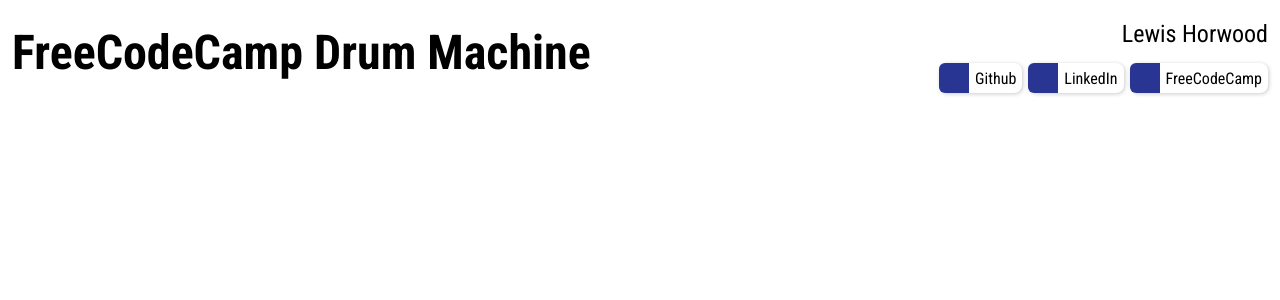
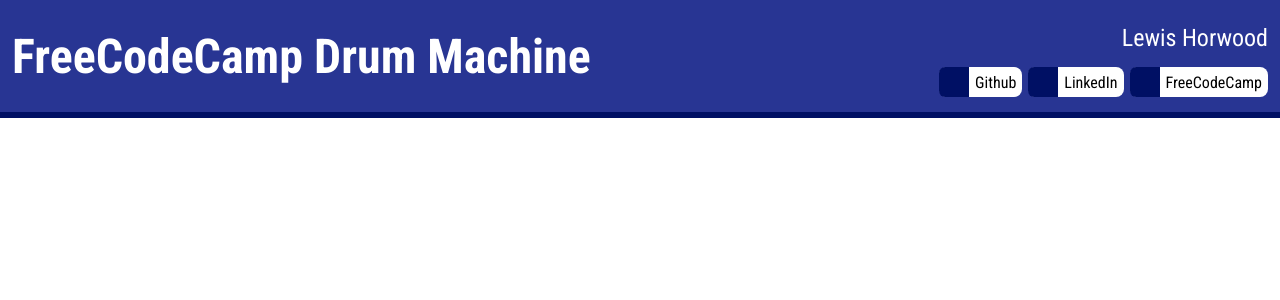
Before and after one commit to Lewis65/drum-machine, a React app: page / in a window 1280 px wide. Shown: the top 300 px of the page. Built offline with nearby package versions, Linux system fonts and the light colour scheme.

Commit message:
Dark material design header styling

```diff
--- a/src/styles/main.scss
+++ b/src/styles/main.scss
@@ -1,6 +1,7 @@
-$primary: #5f5fc4;
-$primary-dark: #283593;
-$button-shadow: 1px 1px 4px #CCC;
+$primary: #283593;
+$primary-dark: #001064;
+$primary-light: #5f5fc4;
+$button-shadow: 3px 3px 0px $primary-light;
 $header-spacing: 12px;
 
 $mobile: "(max-width: 767px)";
@@ -10,12 +11,18 @@ $font-stack: 'Roboto Condensed', sans-serif;
 
 #header {
     align-items: center;
+    background-color: $primary;
+    border-bottom: 6px solid $primary-dark;
+    color: #FFF;
     display: flex;
     flex-direction: row;
+    padding: $header-spacing;
     width: 100vw;
     @media #{$mobile} {
+        border: 0;
         flex-direction: column;
         justify-content: center;
+        padding: 0;
     }
     #header-author {
         font-size: 24px;
@@ -37,8 +44,8 @@ $font-stack: 'Roboto Condensed', sans-serif;
         flex-direction: row;
         margin-right: $header-spacing;
         .header-link {
+            background-color: #FFF;
             border-radius: 8px;
-            box-shadow: $button-shadow;
             flex-basis: 0;
             flex-grow: 1;
             justify-content: center;
@@ -54,13 +61,15 @@ $font-stack: 'Roboto Condensed', sans-serif;
                     border-radius: 6px 0 0 6px;
                     color: #FFF;
                     display: flex;
-                    font-size: 18px;
+                    font-size: 20px;
                     height: 30px;
                     justify-content: center;
                     line-height: 0;
                     width: 30px;
                     @media #{$mobile} {
+                        background-color: #FFF;
                         border-radius: 6px;
+                        color: $primary-dark;
                     }
                 }
                 .header-link-label {
@@ -76,11 +85,11 @@ $font-stack: 'Roboto Condensed', sans-serif;
         .header-link:hover {
             a {
                .header-link-icon {
-                    background-color: $primary;
+                    background-color: $primary-light;
                 }
                 .header-link-label {
                     text-decoration: underline;
-                    text-decoration-color: $primary;
+                    text-decoration-color: $primary-light;
                 }
             }
         }
@@ -89,6 +98,11 @@ $font-stack: 'Roboto Condensed', sans-serif;
         flex-grow: 1;
         margin-left: $header-spacing;
         text-align: left;
+        @media #{$mobile} {
+            background-color: $primary-dark;
+            margin: 0;
+            padding: $header-spacing;
+        }
         h1 {
             font-size: 48px;
             margin: 0;
@@ -99,6 +113,9 @@ $font-stack: 'Roboto Condensed', sans-serif;
     }
 }
 
+body {
+    margin: 0;
+}
 #root {
     display: flex;
     font-family: $font-stack;
```
